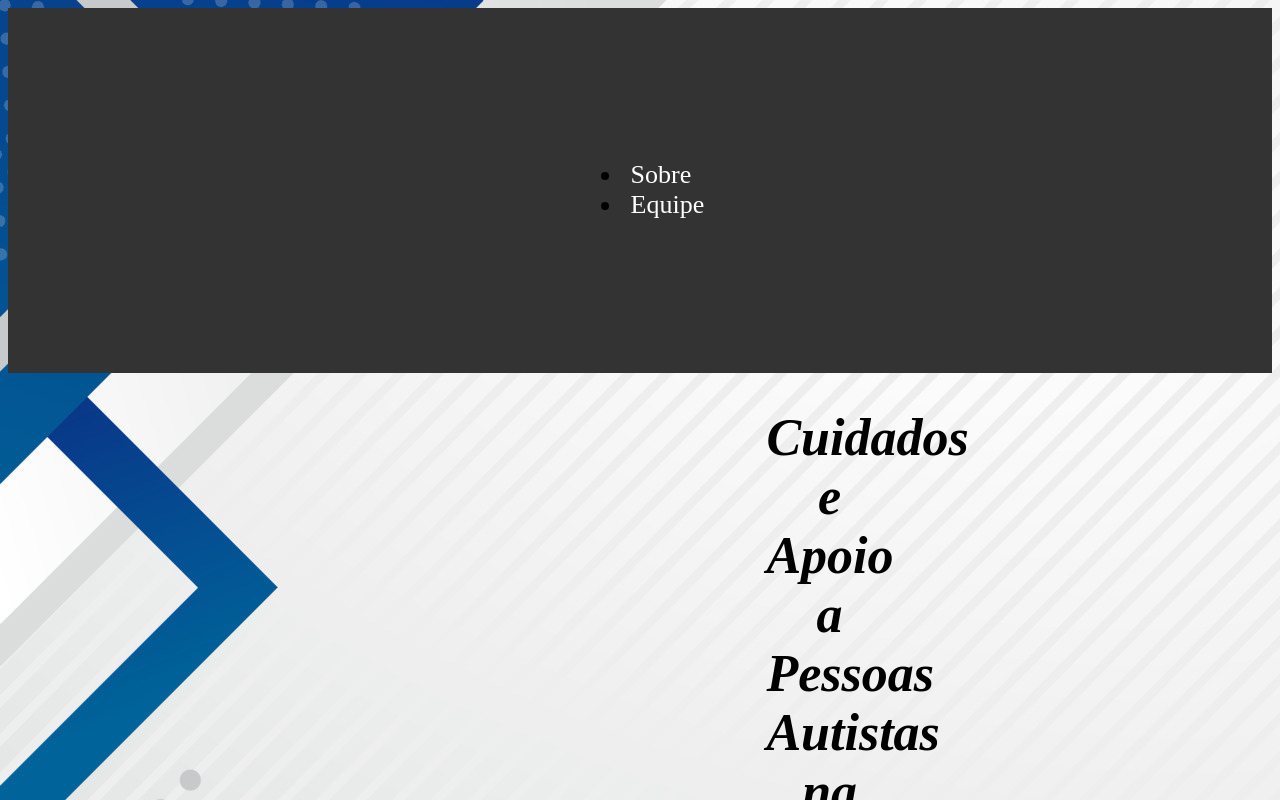
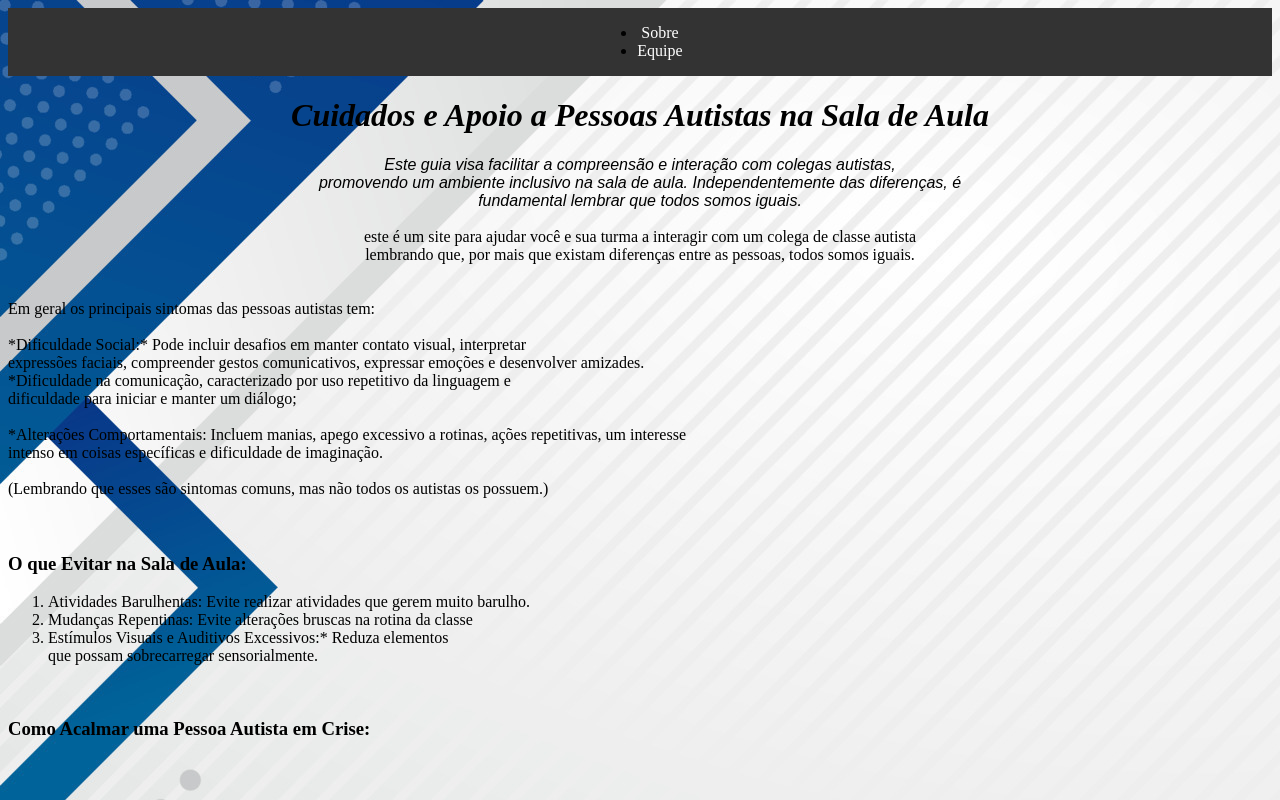
Before and after one commit to yji0/YJI, a plain HTML site: page index.html in a window 1280 px wide. Shown: the top 800 px of the page. Drawn offline with Linux system fonts and the light colour scheme.

Commit message:
Update style.css

```diff
--- a/style.css
+++ b/style.css
@@ -1,7 +1,7 @@
 body{
   text-align: center;
   font-family: 'Times New Roman', Times, serif;
-  font-size: 26px;
+  font-size: 26ph;
   color: black;
   background-image:url('aa.jpg')
 }
@@ -25,28 +25,28 @@ font-style: italic;
 }
 
 .dd{
-margin-left:60%;
-margin-right: 30%;
+margin-left:60ph;
+margin-right: 30ph;
 }
 
 header {
     background-color: #333;
-    padding: 10%;
+    padding: 10ph;
 }
 
 .barra-navegacao {
     display: flex;
     justify-content: space-around;
     list-style: none;
-    margin: 0%;
-    padding: 0%;
+    margin: 0ph;
+    padding: 0ph;
 }
 
 .barra-navegacao a {
     text-decoration: none;
     color: white;
-    padding: 10%;
-    border-radius: 5%;
+    padding: 10ph;
+    border-radius: 5ph;
 }
 
 .barra-navegacao a:hover {
```
